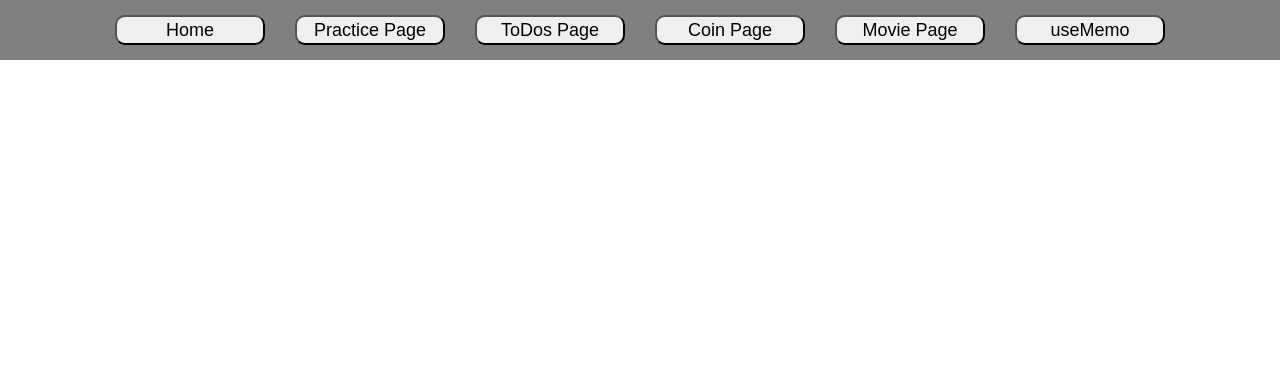
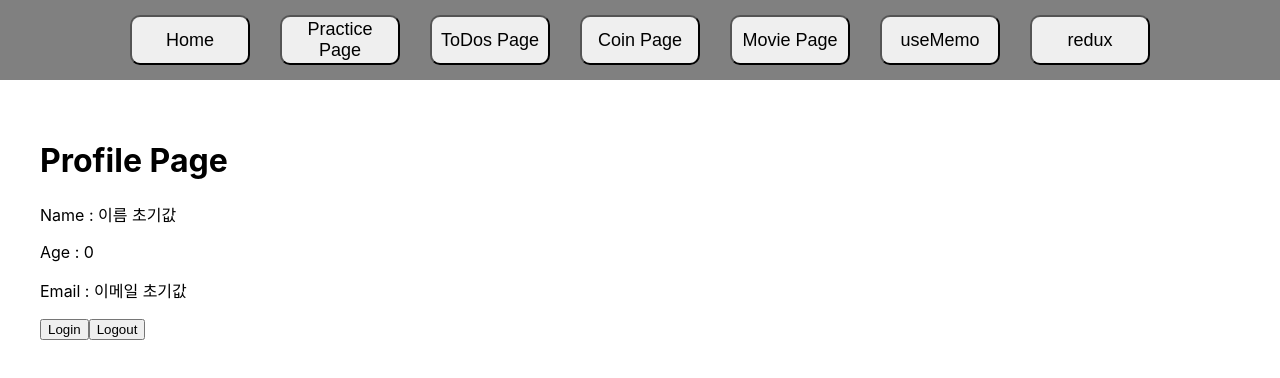
Before and after one commit to jwseo4074/movieWeb, a React (Create React App) app in the folder my-app/: page /reduxpracticepage in a window 1280 px wide. Shown: the top 378 px of the page. Built offline with nearby package versions, Linux system fonts and the light colour scheme.

Commit message:
Add redux practice page

```diff
--- a/my-app/package.json
+++ b/my-app/package.json
@@ -3,6 +3,7 @@
 	"version": "0.1.0",
 	"private": true,
 	"dependencies": {
+		"@reduxjs/toolkit": "^1.8.2",
 		"@testing-library/jest-dom": "^5.16.4",
 		"@testing-library/react": "^13.3.0",
 		"@testing-library/user-event": "^13.5.0",
@@ -10,8 +11,10 @@
 		"gh-pages": "^4.0.0",
 		"react": "^18.1.0",
 		"react-dom": "^18.1.0",
+		"react-redux": "^8.0.2",
 		"react-router-dom": "^6.3.0",
 		"react-scripts": "5.0.1",
+		"redux": "^4.2.0",
 		"web-vitals": "^2.1.4"
 	},
 	"scripts": {
--- a/my-app/src/App.js
+++ b/my-app/src/App.js
@@ -7,6 +7,7 @@ import Header from './Component/Header';
 import CoinPage from './Page/CoinPage';
 import MoviePage from './Page/MoviePage';
 import UseMemoPracticePage from './Page/UseMemoPracticePage';
+import ReduxPracticePage from './Page/ReduxPracticePage';
 
 import Detail from './Component/Detail';
 import { BrowserRouter as Router, Route, Routes } from 'react-router-dom';
@@ -17,7 +18,7 @@ function App() {
 			<Router>
 				<Header />
 				<Routes>
-					<Route path="/" element={<HomePage />} />
+					<Route path="/webSite-React-JS/" element={<HomePage />} />
 					<Route path="/practicepage" element={<PracticePage />} />
 					<Route path="/usememopractice" element={<UseMemoPracticePage />} />
 					<Route path="/todospage" element={<ToDosPage />} />
@@ -26,6 +27,7 @@ function App() {
 					<Route path="/moviepage/:id" element={<Detail />} />
 					{/* /:id 이 아니고 /id 라고 해주면 그냥 Text 형태로 나오게 됨
 					변수로 계속 쓸 거니까 :id  해야한다 */}
+					<Route path="/reduxpracticepage" element={<ReduxPracticePage />} />
 				</Routes>
 			</Router>
 		</div>
--- a/my-app/src/Component/Header.jsx
+++ b/my-app/src/Component/Header.jsx
@@ -6,7 +6,7 @@ import '../Style/ComponentStyle/Header.css';
 function Header() {
 	return (
 		<div id="headerDiv">
-			<Link to="/">
+			<Link to="/webSite-React-JS/">
 				<button className="headerDivBtn"> Home </button>
 			</Link>
 
@@ -29,6 +29,10 @@ function Header() {
 			<Link to="/usememopractice">
 				<button className="headerDivBtn"> useMemo </button>
 			</Link>
+
+			<Link to="/reduxpracticepage">
+				<button className="headerDivBtn"> redux </button>
+			</Link>
 		</div>
 	);
 }
--- /dev/null
+++ b/my-app/src/Component/Login.jsx
@@ -0,0 +1,32 @@
+import React from 'react';
+import { useDispatch } from 'react-redux';
+import { login, logout } from '../Redux/User';
+
+function Login() {
+	const dispatch = useDispatch();
+	// action 을 보내는 역할, 디스패치를 날리는 역할
+
+	return (
+		<div>
+			<button
+				onClick={() => {
+					dispatch(login({ name: '서지원', age: 25, email: 'zwon2056@gmail.com' }));
+				}}
+				// 클릭할 때마다 디스패치를 날린다.
+				// => login을 날린다
+				// => login은 User에서 "다른 곳에서도 action 으로 작동 할 수 있도록" 만들어놨다.
+			>
+				Login
+			</button>
+			<button
+				onClick={() => {
+					dispatch(logout());
+				}}
+			>
+				Logout
+			</button>
+		</div>
+	);
+}
+
+export default Login;
--- /dev/null
+++ b/my-app/src/Component/Profile.jsx
@@ -0,0 +1,28 @@
+import React from 'react';
+import { useSelector } from 'react-redux';
+
+function Profile() {
+	const user = useSelector(state => state.user.value);
+
+	// useSelector를 이용하면 우리가 만든 리듀서에 접근할 수 있다.
+	// 리듀서에 뭐 많이 정의해놓을 수 있다고 했잖아 ?
+
+	// 리듀서에 있는 state에 접근할건데, 어느 state냐 하면 ?
+	// 아까 user라고 이름 지어준 리듀서에 있는 state에 접근할거란 소리
+	// 그리고 user 리듀서에 우리가 초기값을 어떻게 설정했는지 보면 value라고 해놨다.
+	// 그래서 user에 있는 value 가져올거란 뜻.
+
+	return (
+		<div>
+			<h1>Profile Page</h1>
+			<p> Name : {user.name}</p>
+			<p> Age : {user.age} </p>
+			<p> Email : {user.email}</p>
+		</div>
+	);
+}
+
+export default Profile;
+
+// 프로필 페이지에서 사용자 정보 보여줄거임.
+// 결론적으로는 스토어에서 저장해놓은 State(데이터)들을 가져와서 여기다 뿌려야겠지
--- /dev/null
+++ b/my-app/src/Page/ReduxPracticePage.jsx
@@ -0,0 +1,17 @@
+import Profile from '../Component/Profile';
+import Login from '../Component/Login';
+import { Provider } from 'react-redux';
+import Store from '../Redux/Store';
+
+function ReduxPracticePage() {
+	return (
+		<Provider store={Store}>
+			<div style={{ padding: '40px' }} className="App">
+				<Profile />
+				<Login />
+			</div>
+		</Provider>
+	);
+}
+
+export default ReduxPracticePage;
--- /dev/null
+++ b/my-app/src/Redux/Store.js
@@ -0,0 +1,43 @@
+import React from 'react';
+import { configureStore } from '@reduxjs/toolkit';
+import userSlice from './User';
+
+// 삭당에다가 접시 등록하기
+export default configureStore({
+	reducer: {
+		user: userSlice,
+	},
+});
+
+// 리덕스는 스토어에 모든 state 상태값(데이터)을 저장한다.
+// src에 redux폴더 만들고 store.js 만든다.
+// 공식문서에서는 app폴더에 만들던데 어디다 만들던 사실 상관없다.
+// index.js에 만드는 사람도 있음 => 이건 좀..;
+
+// configureStore라는 키워드가 reducer를 감싸고 있다.
+
+// 저기서 모든 state를 관리할거라는 뜻
+
+// 이제 스토어를 연결시켜줘야 하는데 보통의 경우에는 index.js 에다가 연결해줌
+
+/*
+ReactDOM.render(
+  <React.StrictMode>
+    <Provider store={store}>
+      <App />
+    </Provider>
+  </React.StrictMode>,
+  document.getElementById('root')
+*/
+
+// 그리고 Provider 키워드로 전체를 감싸줘야 한다.
+// Provider 는 ?
+// store가 리액트 앱 전체를 감싸도록 해주는 역할
+
+/*
+Provider 는 react-redux 라이브러리에 내장되어있는,
+리액트 앱에 store 를 손쉽게 연동 할 수 있도록 도와주는 컴포넌트입니다.
+
+이 컴포넌트를 불러온다음에, 연동 할 컴포넌트를 감싸준다음에
+Provider 컴포넌트의 props로 store 값을 설정해주면 됩니다.
+*/
--- /dev/null
+++ b/my-app/src/Redux/User.js
@@ -0,0 +1,60 @@
+import { createSlice } from '@reduxjs/toolkit';
+
+const initialStateValue = { name: '이름 초기값', age: 0, email: '이메일 초기값' };
+// 재사용 하니까 이렇게 만들어놓고 또 쓴다.
+
+const userSlice = createSlice({
+	name: 'user',
+	initialState: { value: initialStateValue },
+	reducers: {
+		login: (state, action) => {
+			state.value = action.payload;
+		},
+		logout: state => {
+			state.value = initialStateValue;
+		},
+	},
+});
+
+export const { login, logout } = userSlice.actions;
+// 아까 만들어둔 login이라는 함수를 action 기능이 작동하도록 다른데서 쓸거라는 뜻이다.
+// "액션을 디스패치 하기 위함"
+
+// 공식 문서 예제
+/*
+export const { increment, decrement, incrementByAmount } = counterSlice.actions
+*/
+
+export default userSlice.reducer;
+
+/* 이제 리듀서라는 것을 만들어보자. 스토어가 식당이라고 하면 리듀서는 접시 같은 놈이다.
+식당에서 음식을 주는데 접시가 있어야지. */
+
+/* 액션 객체를 받으면 전달받은 액션의 타입에 따라 어떻게 상태를 업데이트 해야 할지 정의를 해줘야하지
+업데이트 로직을 정의하는 함수를 리듀서라고 부른다. 이 함수는 나중에 우리가 직접 구현하게 된다.
+예를 들어 type 이 INCREMENT 라는 액션이 들어오면 숫자를 더해주고,
+DECREMENT 라는 액션이 들어오면 숫자를 감소시키는 그런 작업을 여기서 하면 된다.
+
+    리듀서 함수는 두가지의 파라미터를 받습니다.
+
+    state: 현재 상태
+    action: 액션 객체
+
+    그리고, 이 두가지 파라미터를 참조하여, << 새로운 상태 객체를 만들어서 >> 이를 반환한다. */
+
+// createSlice 라는 친구가 굉장한 친구다.
+// 기존에 createReducer와 createAction 이 하던 일을 같이 해준다.
+// 쉽게 말해 actions를 위한 js파일을 따로 만들 필요가 없음!
+
+// 사용할 리듀서의 이름을 정하고, 그걸 createSlice로 지정해준다.
+// name은 리듀서 이름 뭘로 할지 정하는거고
+// initialState는 들어갈 데이터의 초기값 잡아주는 용도. => 로그아웃할 때도(초기화) 똑같이 쓰이니 변수로 만들어놓고 재활용
+// reducers 는 상태가 변하면 어떻게 실행하면 될 지 정하는 부분이다.
+
+// 우리는 로그인 버튼을 눌렀을때 이름, 나이, 이메일이 변하게 하고 싶으니
+// 로그인 함수를 만들어준다. + 로그아웃 .
+
+// state는 우리가 잡아놓은 초기값의 value를 가져오는 역할을 하고
+// actions안에 payload랑 type 이라는 친구가 있는데 우리가 바꾸고 싶은 데이터를 원하는 곳에다가 넘겨주는 역할을 한다.
+
+// 이제 리듀서(접시) 만들었으니 식당에다가 등록해줘
--- a/my-app/src/Style/ComponentStyle/Header.css
+++ b/my-app/src/Style/ComponentStyle/Header.css
@@ -7,8 +7,8 @@
 }
 
 .headerDivBtn {
-	width: 150px;
-	height: 30px;
+	width: 120px;
+	height: 50px;
 	border-radius: 10px;
 	font-size: large;
 	margin: 15px;
```
Also changed, not shown: 1 other file (tests, documents, lock files or other folders).
